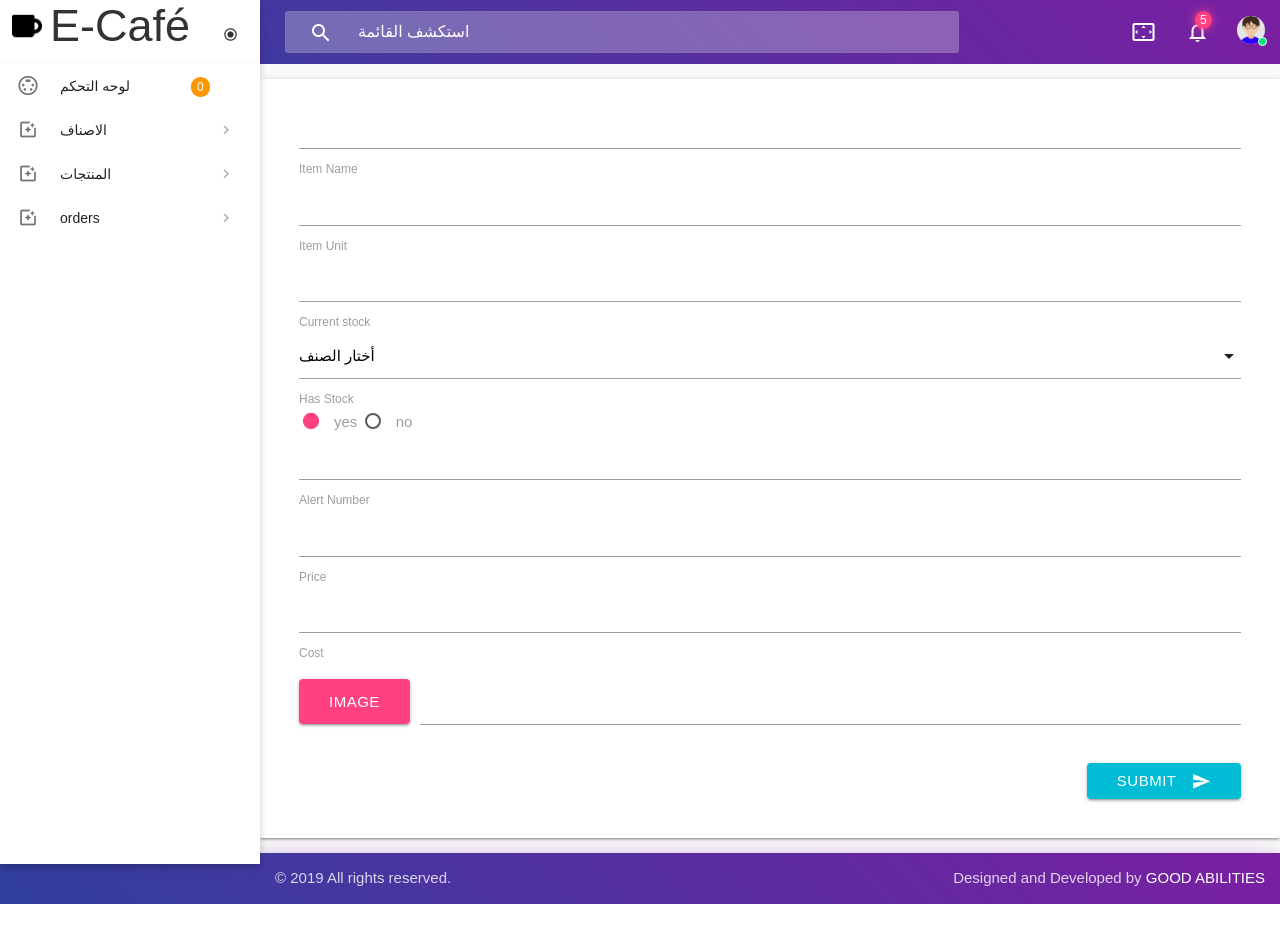
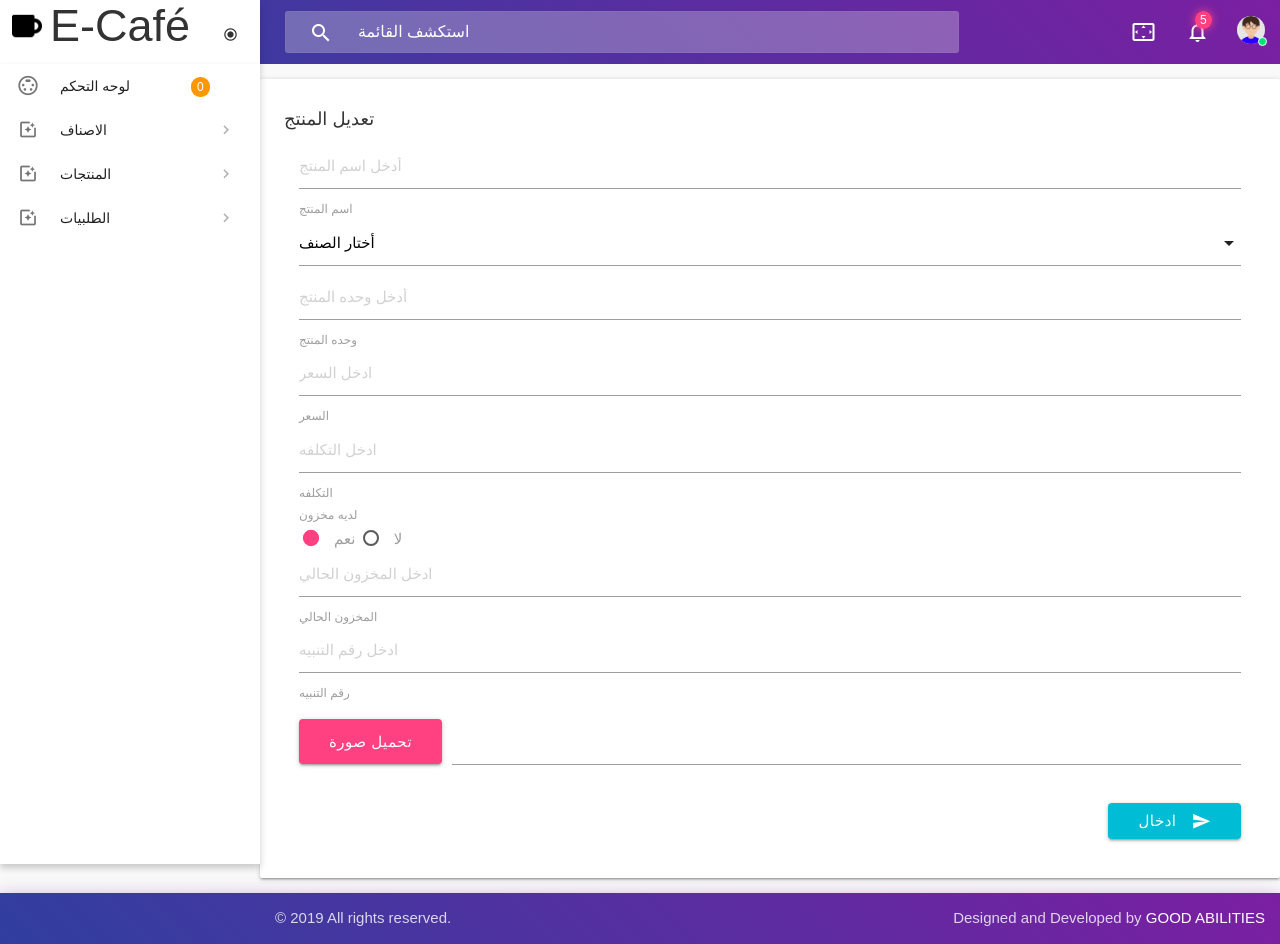
Before and after one commit to ibrahim-good-abilities/ecafe, a Laravel app: page /items/edit/1 in a window 1280 px wide. Before the commit the page ends 904 px from the top, so only its background shows below. Run offline with Laravel 8, Linux system fonts and the light colour scheme; data that the repository does not hold is empty; style sheets or scripts are compiled from the project's sources; some web fonts are replaced.

Commit message:
enhance UI

```diff
--- a/resources/lang/ar.json
+++ b/resources/lang/ar.json
@@ -4,6 +4,7 @@
     "Submit": "ادخال",
     "Category Name": "اسم الصنف",
     "Add Category Name": "أدخل اسم الصنف",
+    "Add Item": "أضافة منتج",
     "Add Item Name": "أدخل اسم المنتج",
     "Item Name": "اسم المنتج",
     "Add Item Unit": "أدخل وحده المنتج ",
@@ -15,7 +16,7 @@
     "Alert Number": "رقم التنبيه",
     "Price": "السعر",
     "Cost": "التكلفه",
-    "Explore The Menu":"استكشف القائمة",
+    "Explore The Menu": "استكشف القائمة",
     "Categories": "الاصناف",
     "All Categories": " كل الاصناف",
     "All Items": "كل المنتجات",
@@ -27,6 +28,17 @@
     "Add Current Stock": "ادخل المخزون الحالي",
     "Add Alert Number": "ادخل رقم التنبيه ",
     "Add Price": "ادخل السعر ",
-    "Add Cost": "ادخل التكلفه"
+    "Add Cost": "ادخل التكلفه",
+    "Category Image": "صورة الصنف",
+    "Edit Category": "تعديل الصنف",
+    "Edit Item": "تعديل المنتج",
+    "Orders": "الطلبيات",
+    "All Orders": "جميع الطلبيات",
+    "Order Id": "رقم الطلب",
+    "Customer Name": "أسم العميل",
+    "Date Created": "تاريخ الطلب",
+    "Status": "الحالة",
+    "Total": "الأجمالى",
+    "Settings": "الأعدادات"
 
 }
--- a/resources/views/items/edit.blade.php
+++ b/resources/views/items/edit.blade.php
@@ -1,5 +1,5 @@
 @extends('layout')
-@section('title', 'Add Item')
+@section('title', __('Edit Item'))
 @section('page_css')
 @endsection
 @section('middle_content')
@@ -24,89 +24,78 @@
    @csrf
    <div class="card">
       <div class="card-content">
-                 <div class="row">
-
+         <h4 class="card-title">{{ __('Edit Item') }}</h4>
          <div class="row">
             <div class="input-name col s12">
-                    <input  name="Item_Name" id="item_name" type="text" class="validate">
-                    <label for="first_name">Item Name</label>
+               <input  name="Item_Name" id="item_name" type="text" class="validate" placeholder="{{ __('Add Item Name') }}">
+               <label for="first_name">{{ __('Item Name') }}</label>
             </div>
-                 <div class="input-unit col s12">
-                    <input  name="Item_unit" id="item-unit" type="text" class="validate">
-                    <label  >Item Unit</label>
-                 </div>
-                 <div class="input-unit col s12">
-                    <input  name="current_stock" id="item-unit" type="number" class="validate">
-                    <label  >Current stock</label>
-                 </div>
-              </div>
-              <div class="row">
+
             <div class="item-category col s12 ">
                <select class="icons" name="category">
                   <option value="" disabled selected>{{ __('Choose your Category') }}</option>
                   @foreach($categories_name as $category_name)
-
                         <option  value="{{$category_name->id}}" data-icon="../../app-assets/images/avatar/avatar-7.png" name="category" class="circle"> {{$category_name->category_name}} </option>
                   @endforeach
                </select>
-                    <label>Item Category</label>
+               <label>{{ __('Item Category') }}</label>
             </div>
+
+            <div class="input-unit col s12">
+               <input  name="Item_unit" id="item-unit" type="text" class="validate" placeholder="{{ __('Add Item Unit') }}">
+               <label  >{{ __('Item Unit') }}</label>
             </div>
+
+
+
+            <div class="input-price col s12">
+               <input   name="price" id="price" type="number" class="validate" placeholder="{{ __('Add Price') }}">
+               <label  >{{ __('Price') }}</label>
             </div>
-                 <div class="row">
+
+            <div class="input-cost col s12">
+                  <input  name="cost" id="cost" type="number" class="validate" placeholder="{{ __('Add Cost') }}">
+                  <label  >{{ __('Cost') }}</label>
+            </div>
+
             <div class="input-Checkbox col s12">
-                          <label>Has Stock</label>
+               <label>{{ __('Has Stock') }}</label>
                <p>
                   <label>
                      <input name="has_stock" type="radio" value="1" checked/>
-                          <span>yes</span>
+                     <span>{{ __('yes') }}</span>
                   </label>
-
                   <label>
                      <input name="has_stock" type="radio"  value="0"/>
-                          <span>no</span>
+                     <span>{{ __('no') }}</span>
                   </label>
                </p>
             </div>
+
+            <div class="input-unit col s12">
+               <input  name="current_stock" id="item-unit" type="number" class="validate" placeholder="{{ __('Add Current Stock') }}">
+               <label  >{{ __('Current Stock') }}</label>
             </div>
-                 <div class="row">
+
             <div class="input-alert col s12">
-                          <input name="alert" id="alert-number" type="number" class="validate">
-                          <label  >Alert Number</label>
+               <input name="alert" id="alert-number" type="number" class="validate" placeholder="{{ __('Add Alert Number') }}">
+               <label  >{{ __('Alert Number') }}</label>
             </div>
-                 </div>
-                 <div class="row">
-                    <div class="input-price col s12">
-                          <input   name="price" id="price" type="number" class="validate">
-                          <label  >Price</label>
-                       </div>
-                 </div>
-                 <div class="row">
-                    <div class="input-cost col s12">
-                          <input  name="cost" id="cost" type="number" class="validate">
-                          <label  >Cost</label>
-                       </div>
-                 </div>
-                 <div class="row">
+
             <div class="col s12 file-field input-field">
                <div class="btn float-left">
-                    <span>Image</span>
+                  <span>{{ __('Upload Image') }}</span>
                   <input type="file" name="image">
                </div>
                <div class="file-path-wrapper">
                   <input class="file-path validate" type="text">
                </div>
             </div>
-                 </div>
 
-                 <div class="row">
             <div class="input-field col s12">
-                       <button class="btn cyan waves-effect waves-light right" type="submit" name="action">Submit
+               <button class="btn cyan waves-effect waves-light right" type="submit" name="action">{{ __('Submit') }}
                   <i class="material-icons right">send</i>
                </button>
-                       </div>
-                    </div>
-
             </div>
          </div>
       </div>
--- a/resources/views/sidebar.blade.php
+++ b/resources/views/sidebar.blade.php
@@ -36,11 +36,11 @@
 
 
                 </ul>
-                <li class="bold"><a class="collapsible-header waves-effect waves-cyan "href="#"><i class="material-icons">photo_filter</i><span class="menu-title" data-i18n="">orders</span></a>
+                <li class="bold"><a class="collapsible-header waves-effect waves-cyan "href="#"><i class="material-icons">photo_filter</i><span class="menu-title" data-i18n="">{{ __('Orders') }}</span></a>
             <div class="collapsible-body">
                 <ul class="collapsible collapsible-sub" data-collapsible="accordion">
                 <li>
-                        <a class="collapsible-body" href="{{route('orders')}}" data-i18n=""><i class="material-icons">radio_button_unchecked</i><span> All orders</span></a>
+                        <a class="collapsible-body" href="{{route('orders')}}" data-i18n=""><i class="material-icons">radio_button_unchecked</i><span> {{ __('All Orders') }}</span></a>
                     </li>
 
 
```
Also changed, not shown: resources/js/orders.js (added, +19 -0 lines), resources/views/categories/edit.blade.php (+8 -11 lines), resources/views/items/add-item.blade.php (+24 -34 lines), resources/views/orders/index.blade.php (+17 -15 lines). Lines whose indentation alone changed are shown as unchanged.
